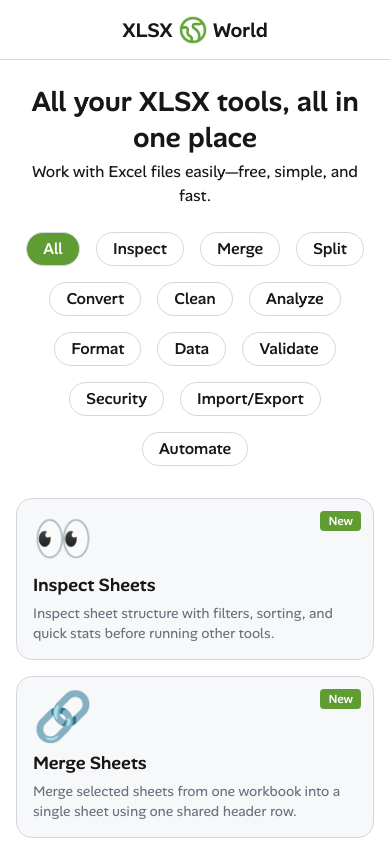
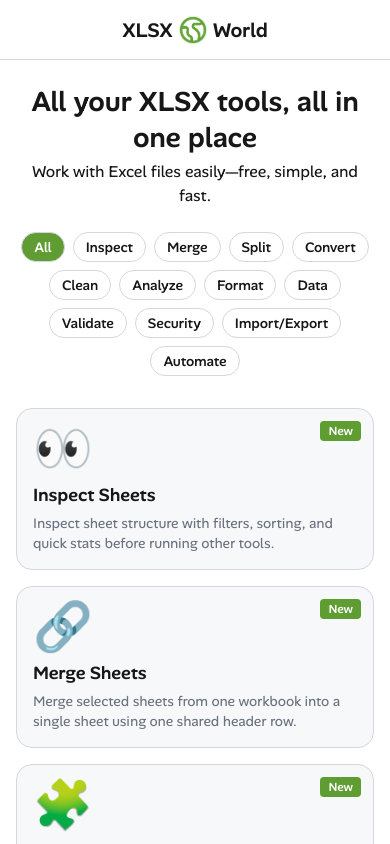
Before and after one commit to manudelp/xlsxworld, a Next.js app in the folder client/: page / in a window 390 px wide. Shown: the top 844 px of the page. Built offline with nearby package versions, Linux system fonts and the light colour scheme; no server answers.

Commit message:
fix(client): improve mobile responsiveness
- Smaller filter buttons on mobile (gap, font size, padding)
- Reduce tool page padding on small screens
- Tighter contact form container on mobile
- Tighter FAQ accordion panels on mobile

```diff
--- a/client/app/contact/page.tsx
+++ b/client/app/contact/page.tsx
@@ -90,7 +90,7 @@
         report a bug.
       </p>
 
-      <div className="bg-surface-2 border border-border rounded-xl p-6 shadow-sm relative overflow-hidden">
+      <div className="bg-surface-2 border border-border rounded-xl p-4 sm:p-6 shadow-sm relative overflow-hidden">
         <div className="absolute left-0 right-0 top-0 h-1 bg-primary/30" />
         <form onSubmit={handleSubmit} className="space-y-6">
           <div className="grid grid-cols-1 md:grid-cols-2 gap-4">
--- a/client/app/faq/page.tsx
+++ b/client/app/faq/page.tsx
@@ -96,7 +96,7 @@
                 {group.questions.map((item, itemIdx) => (
                   <details
                     key={itemIdx}
-                    className="group rounded-xl border border-border bg-primary-soft p-5 [&_summary::-webkit-details-marker]:hidden"
+                    className="group rounded-xl border border-border bg-primary-soft p-3 sm:p-5 [&_summary::-webkit-details-marker]:hidden"
                   >
                     <summary className="flex cursor-pointer items-center justify-between gap-1.5 text-foreground font-medium outline-none">
                       <span className="text-lg">{item.q}</span>
--- a/client/app/tools/[slug]/page.tsx
+++ b/client/app/tools/[slug]/page.tsx
@@ -29,7 +29,7 @@
   if (!tool) return notFound();
 
   return (
-    <div className="max-w-5xl mx-auto px-6 py-12">
+    <div className="max-w-5xl mx-auto px-4 sm:px-6 py-8 sm:py-12">
       <h1 className="text-3xl font-semibold mb-2 flex items-center gap-3">
         <span className="text-4xl" aria-hidden>
           {tool.icon}
--- a/client/components/layout/Footer.tsx
+++ b/client/components/layout/Footer.tsx
@@ -60,7 +60,7 @@
   return (
     <footer className="w-full bg-[#292931] text-white py-6 px-4">
       <div className="container mx-auto flex flex-col md:flex-row justify-between items-center gap-4 text-sm">
-        <div className="flex gap-6">
+        <div className="flex flex-wrap justify-center md:justify-start gap-x-6 gap-y-2">
           <Link href="/" className="hover:underline">
             Home
           </Link>
--- a/client/components/tools/ToolsFilter.tsx
+++ b/client/components/tools/ToolsFilter.tsx
@@ -21,12 +21,12 @@
   }, [categories]);
 
   return (
-    <div className="flex flex-wrap justify-center gap-4 mb-8">
+    <div className="flex flex-wrap justify-center gap-2 sm:gap-4 mb-8">
       {normalized.map((cat) => (
         <button
           key={cat}
           onClick={() => onSelect(cat)}
-          className={`tag h-[34px] text-[16px] leading-[26px] font-medium px-4 py-1 flex items-center cursor-pointer border rounded-full transition-all duration-200 ease-in-out hover:opacity-95`}
+          className={`tag h-[30px] sm:h-[34px] text-[14px] sm:text-[16px] leading-[22px] sm:leading-[26px] font-medium px-3 sm:px-4 py-1 flex items-center cursor-pointer border rounded-full transition-all duration-200 ease-in-out hover:opacity-95`}
           style={{
             backgroundColor:
               selected === cat ? "var(--tag-selected-bg)" : "var(--tag-bg)",
```
